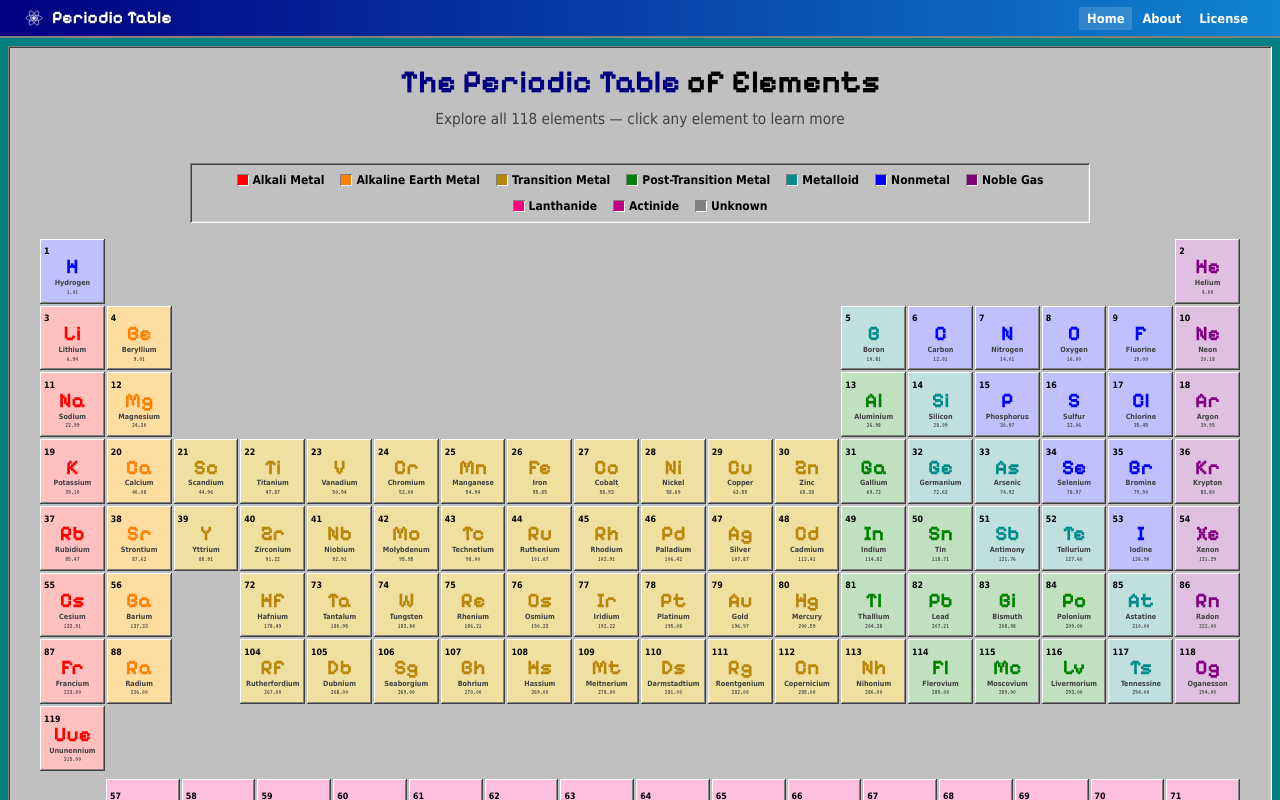
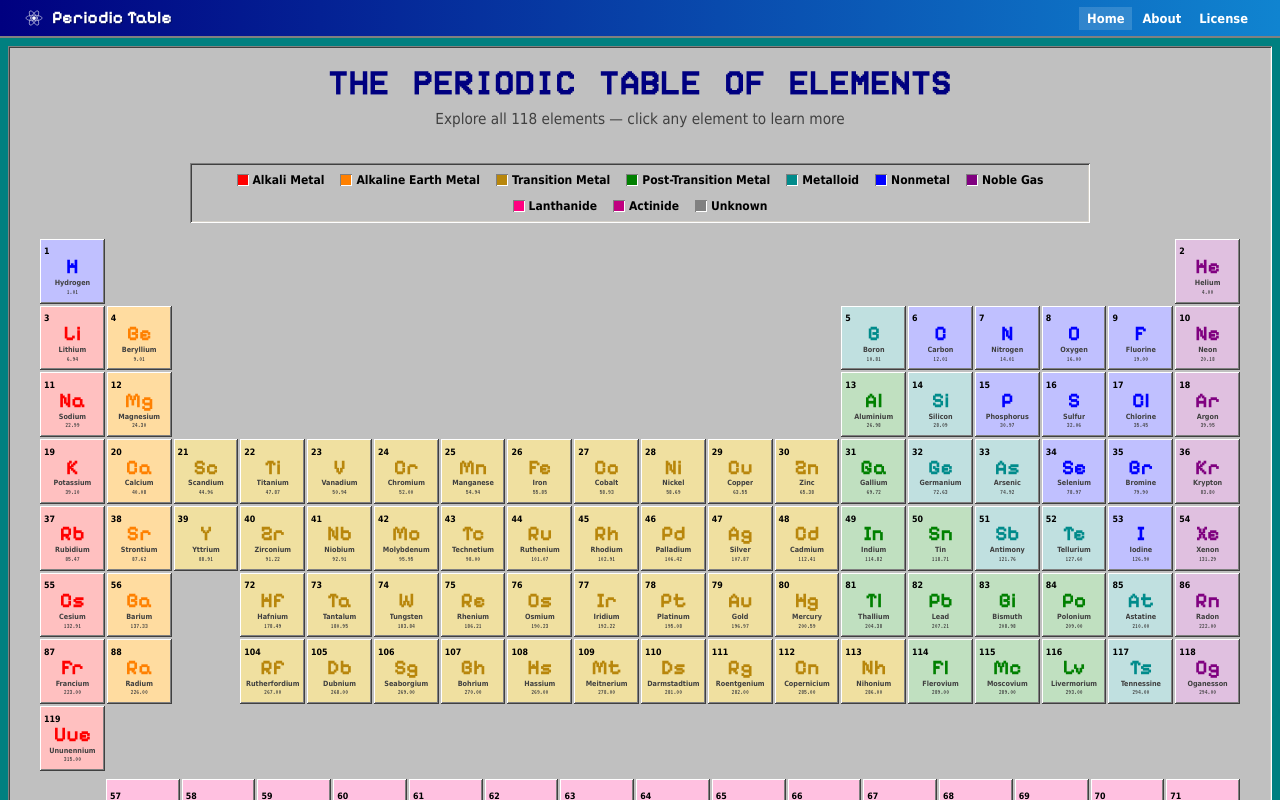
Before and after one commit to rajathjn/periodic_table, a React (Vite) app: page / in a window 1280 px wide. Shown: the top 800 px of the page. Built offline with nearby package versions, Linux system fonts and the light colour scheme.

Commit message:
feat: implement Windows 98-themed periodic table layout and element discovery components

```diff
--- a/src/components/DiscoverElement.tsx
+++ b/src/components/DiscoverElement.tsx
@@ -8,7 +8,7 @@ const DiscoverElement: React.FC = () => {
 
   return (
     <section className="discover-section">
-      <h2>
+      <h2 className="minecraft-font">
         ✨ <span className="gradient-text">Discover an Element</span>
       </h2>
       <Link to={`/elements/${element.symbol}`} className="discover-card" style={{ textDecoration: 'none', color: 'inherit' }}>
--- a/src/components/PeriodicTable.tsx
+++ b/src/components/PeriodicTable.tsx
@@ -32,8 +32,8 @@ const PeriodicTable: React.FC = () => {
   return (
     <div className="periodic-table-wrapper">
       <div className="periodic-table-title">
-        <h1>
-          <span className="gradient-text">The Periodic Table</span> of Elements
+        <h1 className="minecraft-font">
+          <span className="gradient-text">THE PERIODIC TABLE OF ELEMENTS</span>
         </h1>
         <p>Explore all 118 elements — click any element to learn more</p>
       </div>
--- a/src/index.css
+++ b/src/index.css
@@ -1,6 +1,24 @@
 /* =============================================
    PERIODIC TABLE — WINDOWS 98 RETRO THEME
    ============================================= */
+
+/* --- Minecraft Pixel Font --- */
+@font-face {
+  font-family: 'Minecraft';
+  src: url('/fonts/VCR_OSD_MONO.ttf') format('truetype');
+  font-weight: normal;
+  font-style: normal;
+  font-display: swap;
+}
+
+.minecraft-font {
+  font-family: 'Minecraft', 'Pixelify Sans', monospace;
+  -webkit-font-smoothing: none;
+  -moz-osx-font-smoothing: unset;
+  text-rendering: optimizeSpeed;
+  letter-spacing: 0.05em;
+  word-spacing: 0.1em;
+}
 
 /* --- CSS Custom Properties --- */
 :root {
```
Also changed, not shown: public/fonts/VCR_OSD_MONO.ttf (added).
